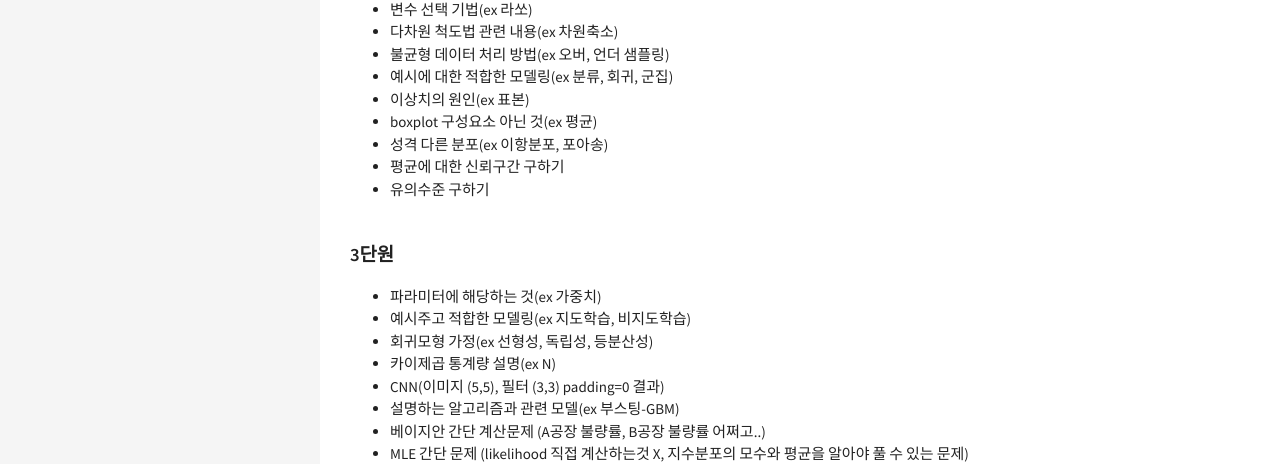
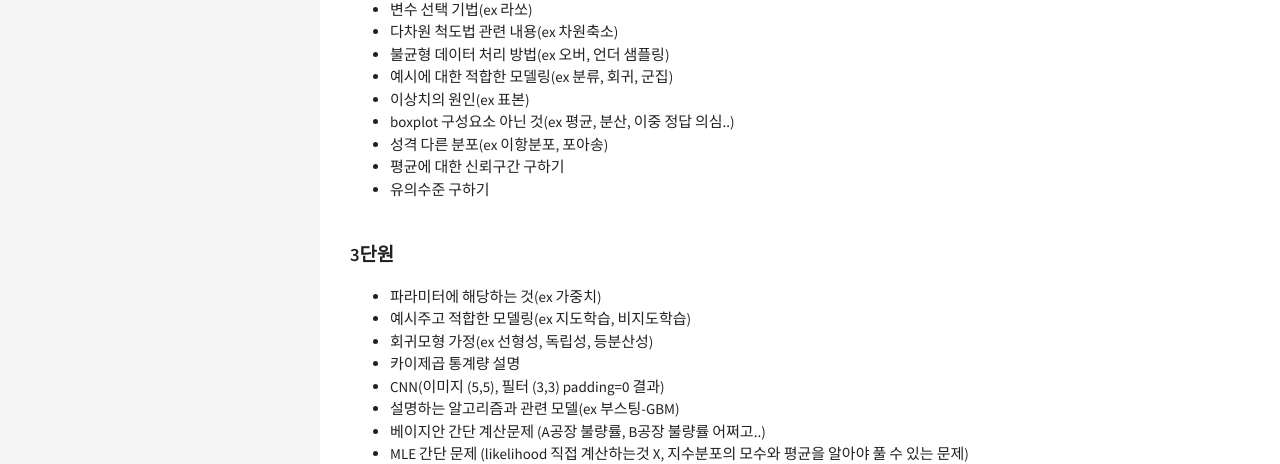
Before and after one commit to givitallugot/givitallugot.github.io, a Jekyll site: the page built from _posts/2021-04-17-Review-Test-빅데이터분석기사-필기.md, in a window 1280 px wide. Shown: the part 1528-1992 px from the top of the page. Built offline with Jekyll 4.4.1, drawn with Linux system fonts in a browser that asks for light colours; comment, search, counter and statistics services are not loaded.

Commit message:
2021-04-17 빅분기 후기

```diff
--- a/_posts/2021-04-17-Review-Test-빅데이터분석기사-필기.md
+++ b/_posts/2021-04-17-Review-Test-빅데이터분석기사-필기.md
@@ -51,7 +51,7 @@ comments: true
 - 불균형 데이터 처리 방법(ex 오버, 언더 샘플링)
 - 예시에 대한 적합한 모델링(ex 분류, 회귀, 군집)
 - 이상치의 원인(ex 표본)
-- boxplot 구성요소 아닌 것(ex 평균)
+- boxplot 구성요소 아닌 것(ex 평균, 분산, 이중 정답 의심..)
 - 성격 다른 분포(ex 이항분포, 포아송)
 - 평균에 대한 신뢰구간 구하기
 - 유의수준 구하기
@@ -61,7 +61,7 @@ comments: true
 - 파라미터에 해당하는 것(ex 가중치)
 - 예시주고 적합한 모델링(ex 지도학습, 비지도학습)
 - 회귀모형 가정(ex 선형성, 독립성, 등분산성)
-- 카이제곱 통계량 설명(ex N)
+- 카이제곱 통계량 설명
 - CNN(이미지 (5,5), 필터 (3,3) padding=0 결과)
 - 설명하는 알고리즘과 관련 모델(ex 부스팅-GBM)
 - 베이지안 간단 계산문제 (A공장 불량률, B공장 불량률 어쩌고..)
```
